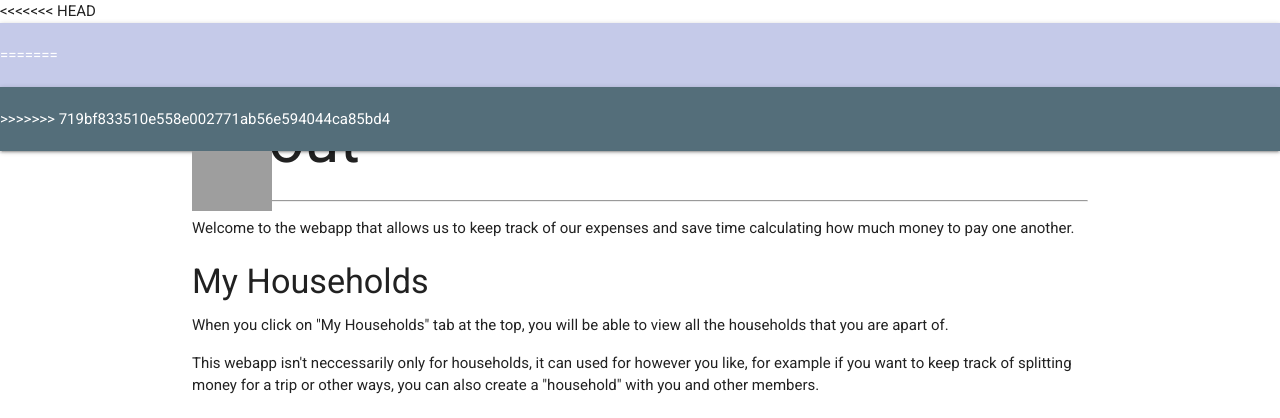
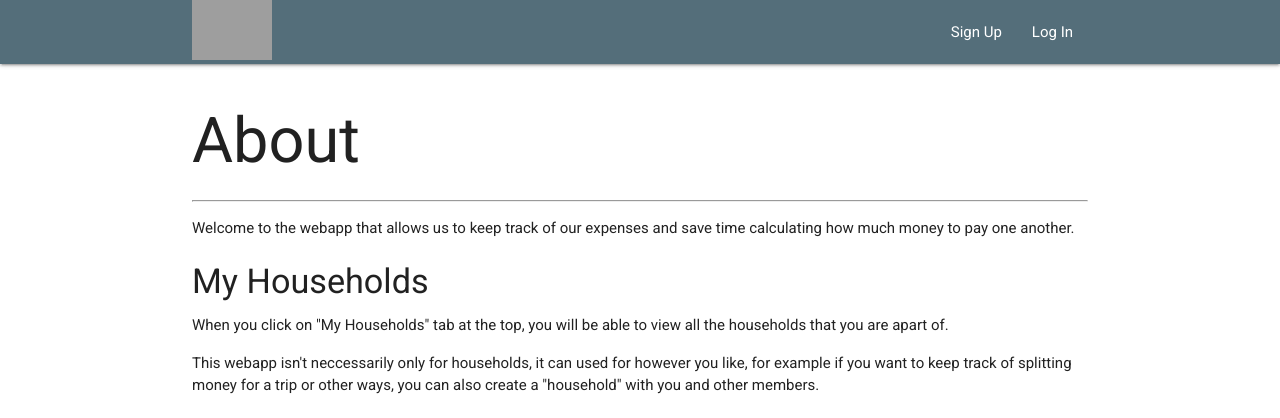
Before and after one commit to alannatai/IoU2, a Django app: page /about/ in a window 1280 px wide. Shown: the top 418 px of the page. Run offline with Django 3.2, Linux system fonts and the light colour scheme; some libraries are stand-ins or nearby versions; grey boxes are pictures that could not be loaded.

Commit message:
some cleaning up

```diff
--- a/main_app/templates/base.html
+++ b/main_app/templates/base.html
@@ -18,11 +18,7 @@
   </head>
   <body>
     <header class="navbar-fixed">
-<<<<<<< HEAD
-        <nav class="indigo lighten-4" role="navigation">
-=======
         <nav class="blue-grey darken-1" role="navigation">
->>>>>>> 719bf833510e558e002771ab56e594044ca85bd4
             <div class="nav-wrapper container">
                 <ul class="left">
                   <li><a alt="Country roads, take me home." id='logo-container' href="/" class="left brand-logo"><img alt="Country roads, take me home." src="https://i.imgur.com/9Eyrrp2.png" height='60'></a></li>
```
